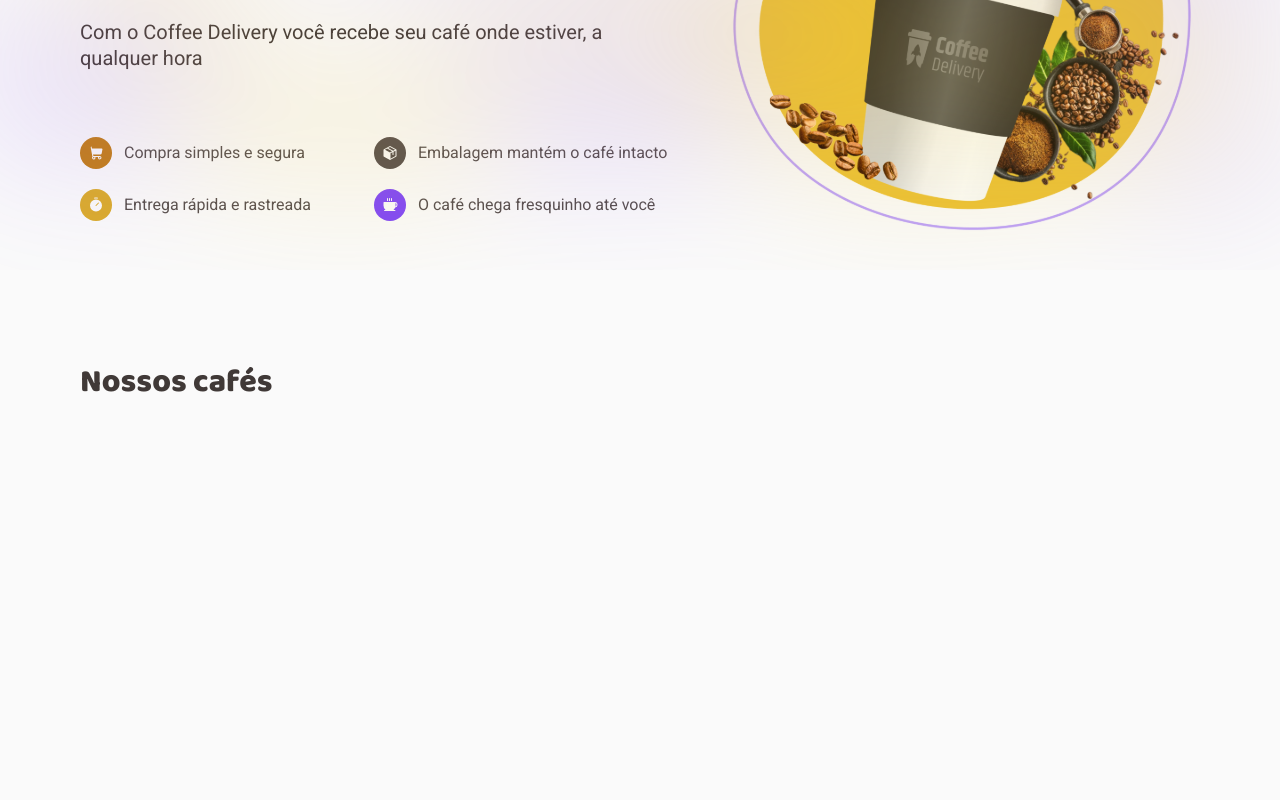
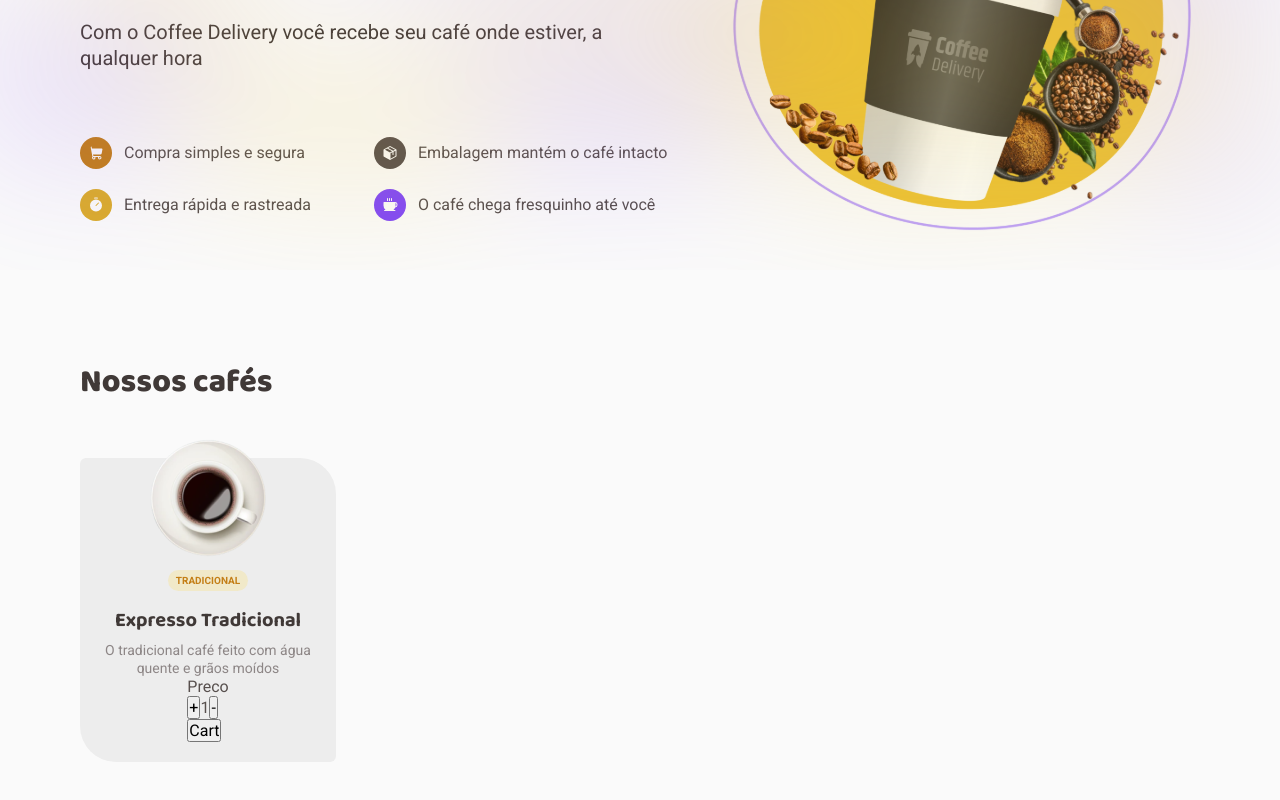
Before and after one commit to Bellorico323/Coffee-Delivery-Ignite, a React (Vite) app: page / in a window 1280 px wide. Shown: the part 322-1122 px from the top of the page. Before the commit the page ends 876 px from the top, so only its background shows below. Built offline with nearby package versions, Linux system fonts and the light colour scheme.

Commit message:
Starting Card Component

```diff
--- /dev/null
+++ b/src/pages/Home/components/Card/index.tsx
@@ -0,0 +1,24 @@
+import { CardContainer, CardContent, Tag } from './style'
+
+export function Card() {
+  return (
+    <CardContainer>
+      <img src="/images/coffees/americano.png" alt="" />
+
+      <Tag>Tradicional</Tag>
+      <CardContent>
+        <h3>Expresso Tradicional</h3>
+        <p>O tradicional café feito com água quente e grãos moídos</p>
+      </CardContent>
+      <footer>
+        <span>Preco</span>
+        <div>
+          <button>+</button>
+          <span>1</span>
+          <button>-</button>
+        </div>
+        <button>Cart</button>
+      </footer>
+    </CardContainer>
+  )
+}
--- /dev/null
+++ b/src/pages/Home/components/Card/style.ts
@@ -0,0 +1,60 @@
+import styled from 'styled-components'
+import { tipografia } from '../../../../styles/tipografia'
+
+export const CardContainer = styled.div`
+  max-width: 256px;
+  border-radius: 6px 36px;
+
+  display: flex;
+  flex-direction: column;
+  background: ${(props) => props.theme['gray-200']};
+  align-items: center;
+
+  padding: 20px 24px;
+
+  img {
+    width: 120px;
+    height: 120px;
+    margin-top: -40px;
+  }
+`
+
+export const Tag = styled.span`
+  padding: 4px 8px;
+  display: flex;
+  justify-content: center;
+  align-items: center;
+  border-radius: 100px;
+
+  font-size: 10px;
+  text-transform: uppercase;
+  font-weight: bold;
+  line-height: 130%;
+
+  color: ${(props) => props.theme['yellow-800']};
+  background: ${(props) => props.theme['yellow-100']};
+
+  margin-top: 12px;
+`
+export const CardContent = styled.div`
+  display: flex;
+  flex-direction: column;
+
+  align-items: center;
+  justify-content: center;
+  margin-top: 1rem;
+
+  > h3 {
+    ${tipografia.fonts.titleS}
+    color: ${(props) => props.theme['brown-700']}
+  }
+
+  > p {
+    ${tipografia.fonts.textS}
+    text-align:center;
+
+    color: ${(props) => props.theme['brown-200']};
+
+    margin-top: 0.5rem;
+  }
+`
--- a/src/pages/Home/index.tsx
+++ b/src/pages/Home/index.tsx
@@ -1,6 +1,7 @@
 import { Coffee, Package, ShoppingCart, Timer } from '@phosphor-icons/react'
 import { CoffeeList, Info, Intro, IntroContent, IntroTitle } from './style'
 import { useTheme } from 'styled-components'
+import { Card } from './components/Card'
 
 export function Home() {
   const theme = useTheme()
@@ -60,11 +61,14 @@ export function Home() {
 
           <img src="/images/hero.svg" alt="Café do Coffee Delivery" />
         </IntroContent>
-        <img src="/images/hero-bg.svg" alt="" id="hero-bg" />
+        <img src="/images/hero-bg.svg" alt="" id="hero-bg" draggable={false} />
       </Intro>
 
       <CoffeeList>
         <h2>Nossos cafés</h2>
+        <div>
+          <Card />
+        </div>
       </CoffeeList>
     </div>
   )
--- a/src/pages/Home/style.ts
+++ b/src/pages/Home/style.ts
@@ -74,4 +74,8 @@ export const CoffeeList = styled.div`
     ${tipografia.fonts.titleL}
     color: ${(props) => props.theme['brown-700']}
   }
+
+  > div {
+    margin-top: 3.375rem;
+  }
 `
```
